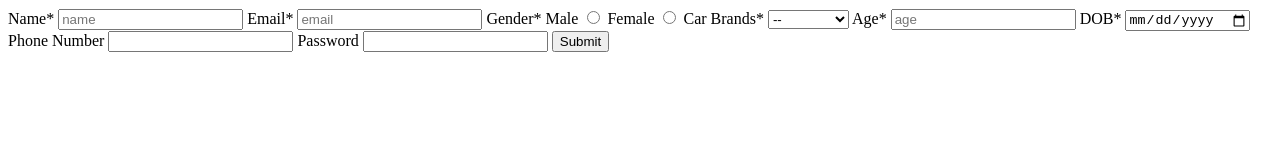
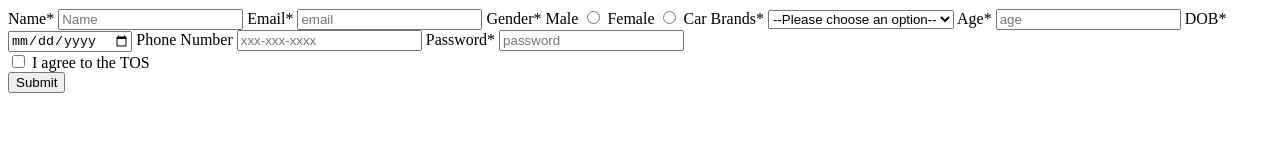
Before and after one commit to acciojob/signup-form-car-shiva-saini, a website: page main.html in a window 1280 px wide. Drawn offline with Linux system fonts and the light colour scheme.

Commit message:
created a submission

```diff
--- a/main.html
+++ b/main.html
@@ -10,7 +10,7 @@
 	<!-- the entire body must be written by student -->
      <duv>
 		 <label for="name">Name*</label>
-		 <input type="text" id="name" placeholder="name" required>
+		 <input type="text" id="name" placeholder="Name" required>
 		  <label for="email" > Email*</label>
 		 <input type="email" id="email" placeholder="email" required>
 		 <label for="gender">Gender* </label>
@@ -21,20 +21,26 @@
 		 <input type="radio" id="gender_f" name="gender" required>
 
 		 <label for="car">Car Brands* </label>
-		 <select required id="cars" name="cars">
-			 <option value="" disabled selected> --
+		 <select  id="cars" name="cars" required>
+			 <option value="" disabled selected> --Please choose an option--
 			 <option value="bmw">BMW</option>
 			 <option value="audi">Audi</option>
 			 <option value="mercedez">Mercedez</option>
 		 </select>
 		 <label for="age">Age*</label>
 		 <input type="number" placeholder="age" id = "age" required>
-		 <label for="dob" id="dob" required>DOB*</label>
-		 <input type="date" id="dob">
+		 <label for="dob" id="dob">DOB*</label>
+		 <input type="date" id="dob" required>
 		 <lable for="phone">Phone Number</lable>
-		 <input type="text" id="tel">
-		 <lable for="password">Password</lable>
-		 <input type="password" id="password">
+		 <input type="text" id="tel" placeholder="xxx-xxx-xxxx">
+		 <lable for="password">Password*</lable>
+		 <input type="password" id="password" placeholder="password" required>
+		 <div>
+			 <input type="checkbox" id="tos" name="tos" required>
+			 <label for="tos">I agree to the TOS</label>
+
+		 </div>
+
 		 <button type="submit"> Submit
 
 	 </duv>
```
